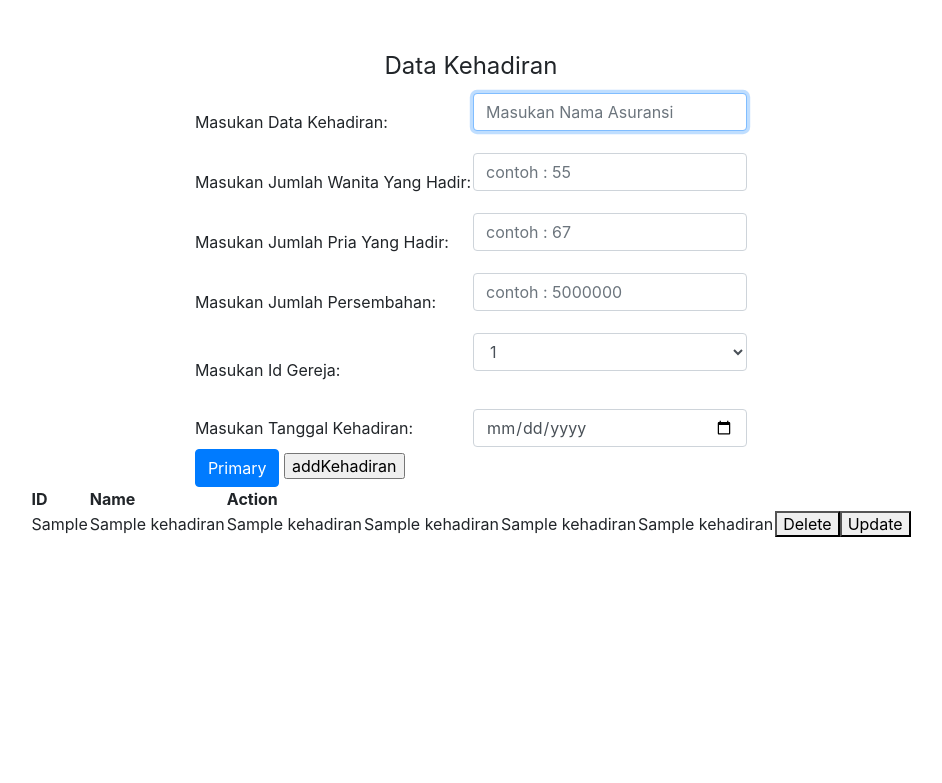
After one commit to raikouraza/KPGKP, a PHP site: template KP/GKP_KP/View/Kehadiran/Kehadiran_Form.php in a window 1280 px wide. The commit adds this page. Shown: the top 783 px of the page, without its empty margins (169-1111 px from the left). Run offline with PHP 8.4, Linux system fonts and the light colour scheme; the template is opened without the code that fills it: most values are stand-ins (such as "Sample title", 1, 10 or a date in 2020); some libraries are stand-ins or nearby versions.

Commit message:
masih membuat form, grafik kehadiran beserta tabelnya
masih melakukan perbaikan grafik, form, dan tabel

```diff
--- a/KP/GKP_KP/Controller/KehadiranController.php
+++ b/KP/GKP_KP/Controller/KehadiranController.php
@@ -16,6 +16,7 @@ class KehadiranController
 
 
 
+
 }
 
 ?>
--- /dev/null
+++ b/KP/GKP_KP/View/Kehadiran/Kehadiran_Form.php
@@ -0,0 +1,98 @@
+<?php
+
+?>
+<br/>
+<br/>
+<!DOCTYPE html>
+<html></html>
+<head>
+    <meta charset="utf-8">
+    <meta name="viewport" content="width=device-width, initial-scale=1">
+    <link rel="stylesheet" href="https://maxcdn.bootstrapcdn.com/bootstrap/4.3.1/css/bootstrap.min.css">
+    <script src="https://ajax.googleapis.com/ajax/libs/jquery/3.4.1/jquery.min.js"></script>
+    <script src="https://cdnjs.cloudflare.com/ajax/libs/popper.js/1.14.7/umd/popper.min.js"></script>
+    <script src="https://maxcdn.bootstrapcdn.com/bootstrap/4.3.1/js/bootstrap.min.js"></script>
+    <!-- date picker -->
+    <script type="text/javascript" src="https://cdn.jsdelivr.net/jquery/latest/jquery.min.js"></script>
+    <script type="text/javascript" src="https://cdn.jsdelivr.net/momentjs/latest/moment.min.js"></script>
+    <script type="text/javascript" src="https://cdn.jsdelivr.net/npm/daterangepicker/daterangepicker.min.js"></script>
+    <link rel="stylesheet" type="text/css" href="https://cdn.jsdelivr.net/npm/daterangepicker/daterangepicker.css" />
+    <!-- date picker end -->
+
+</head>
+<body>
+    <div id="container" align="center">
+    <form action="" method="POST">
+            <legend>Data Kehadiran</legend>
+            <table>
+                <tr>
+                    <td>Masukan Data Kehadiran:</td>
+                    <td><input type="text" class="form-control" name="txtId" autofocus required placeholder="Masukan Nama Asuransi"><br></td>
+                </tr>
+                <tr>
+                    <td>Masukan Jumlah Wanita Yang Hadir:</td>
+                    <td><input type="text" class="form-control" name="txtJumlahWanita" autofocus required placeholder="contoh : 55"><br></td>
+                </tr>
+                <tr>
+                    <td>Masukan Jumlah Pria Yang Hadir:</td>
+                    <td><input type="text" class="form-control" name="txtJumlahPria" autofocus required placeholder="contoh : 67"><br></td>
+                </tr>
+                <tr>
+                    <td>Masukan Jumlah Persembahan:</td>
+                    <td><input type="text" class="form-control" name="txtJumlahPersembahan" autofocus required placeholder="contoh : 5000000"><br></td>
+                </tr>
+                <tr>
+                    <td>Masukan Id Gereja:</td>
+                    <td>
+                        <div class="form-group">
+                                <select class="form-control" id="sel1">
+                                    <option>1</option>
+                                    <option>2</option>
+                                    <option>3</option>
+                                    <option>4</option>
+                                </select>
+                        </div>
+                        <br>
+                    </td>
+                </tr>
+                <tr>
+                    <td>Masukan Tanggal Kehadiran:</td>
+                   <td> <input  type="date" name="datePicker" id="datePicker" class="form-control"/></td>
+
+                </tr>
+                <tr>
+
+                    <td>
+                        <button type="button" class="btn btn-primary">Primary</button>
+                        <input type="submit" name="btnSubmit" value="addKehadiran" class="buttonButton-primary">
+                    </td>
+                </tr>
+            </table>
+            <table id="myTable"  class="display">
+                <thead>
+                <tr>
+                    <th>ID</th>
+                    <th>Name</th>
+                    <th>Action</th>
+                </tr>
+                </thead>
+                <tbody>
+                <?php
+                /* @var $kehadiran Kehadiran */
+                foreach($kehadirans as $kehadiran){
+                    echo '<tr>';
+                    echo '<td>'.$kehadiran->getKehadiran .'</td>';
+                    echo '<td>'.$kehadiran->name_class.'</td>';
+                    echo '<td>'.$kehadiran->name_class.'</td>';
+                    echo '<td>'.$kehadiran->name_class.'</td>';
+                    echo '<td>'.$kehadiran->name_class.'</td>';
+                    echo '<td>'.$kehadiran->name_class.'</td>';
+                    echo '<td><button onclick="deleteKehadiran(\'' .$kehadiran->Kehadiran_Id . '\');">Delete</button><button onclick="updateKehadiran(' . $kehadiran->Kehadiran_Id .')">Update</button></td>';
+                    echo'</tr>';
+                }
+                ?>
+                </tbody>
+            </table>
+    </form>
+    </div>
+</body>
```
Also changed, not shown: KP/GKP_KP/DAO/KehadiranDaoImpl.php (+76 -0 lines).
